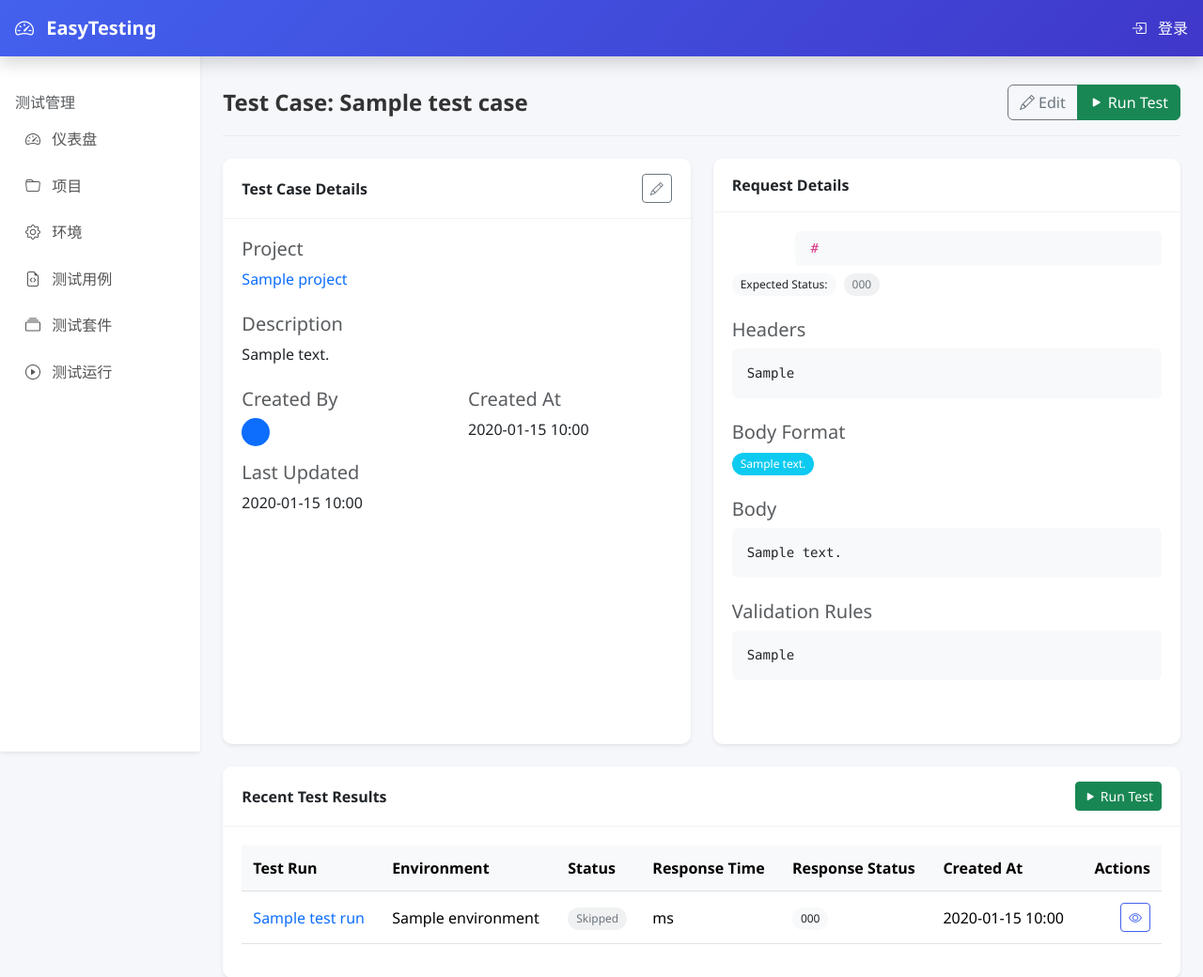
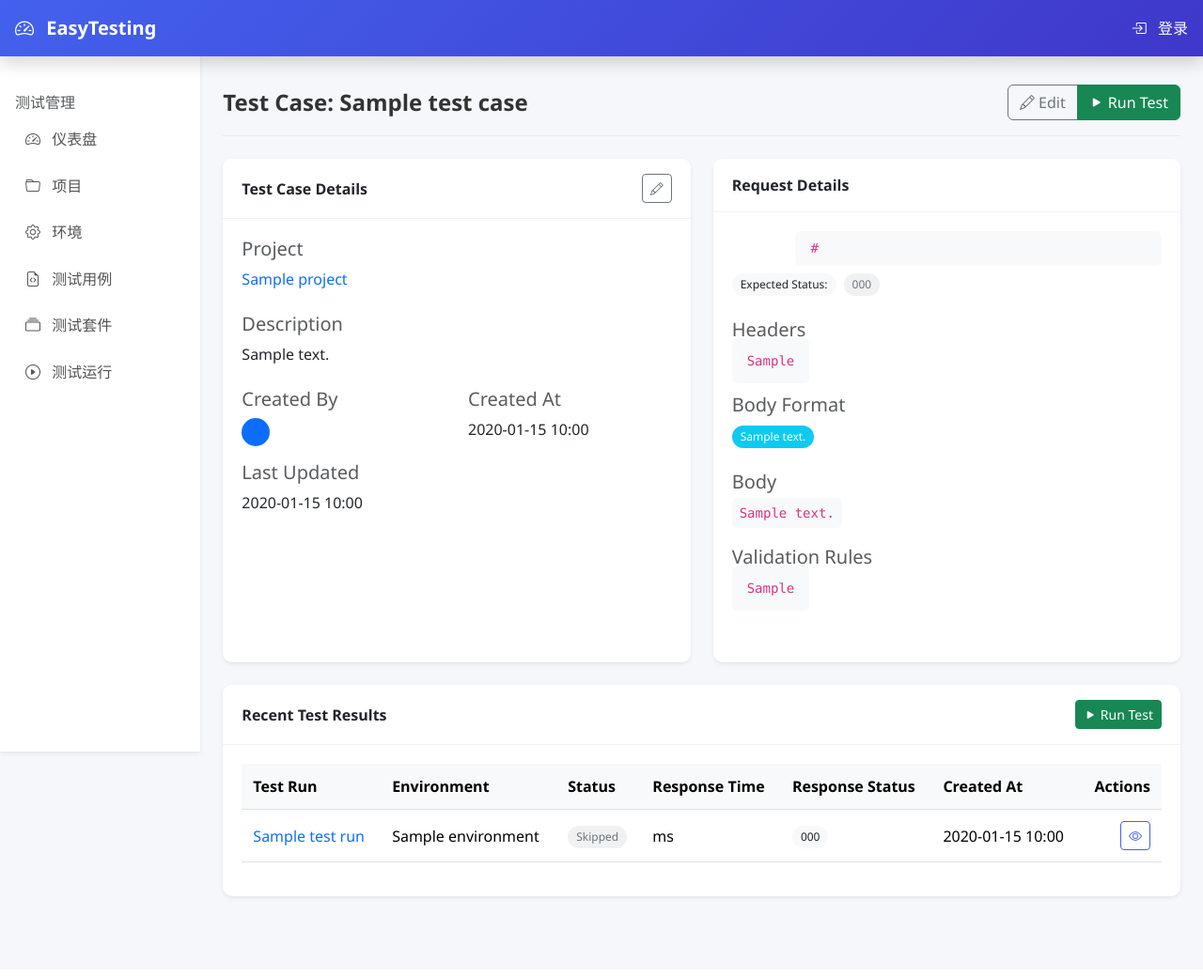
Before and after one commit to Joyamon/EasyTesting, a Django app: template templates/test_manager/test_case_detail.html in a window 1280 px wide. Shown: the top 1040 px of the page at 94% size. After the commit the page ends 958 px from the top, so only its background shows below. Run offline with Django 4.2, Linux system fonts and the light colour scheme; the template is opened without the code that fills it: most values are stand-ins (such as "Sample title", 1, 10 or a date in 2020); some libraries are stand-ins or nearby versions.

Commit message:
优化test_case_detail.html中参数显示

```diff
--- a/templates/test_manager/test_case_detail.html
+++ b/templates/test_manager/test_case_detail.html
@@ -94,7 +94,7 @@
                 <div class="mb-4">
                     <h5 class="text-muted mb-2">Headers</h5>
                     {% if test_case.request_headers %}
-                        <pre class="bg-light p-3 rounded"><code>{{ test_case.request_headers|pprint }}</code></pre>
+                        <code class="bg-light p-3 rounded">{{ test_case.request_headers|pprint }}</code>
                     {% else %}
                         <p class="text-muted">No headers specified</p>
                     {% endif %}
@@ -108,7 +108,7 @@
                 <div class="mb-4">
                     <h5 class="text-muted mb-2">Body</h5>
                     {% if test_case.request_body %}
-                        <pre class="bg-light p-3 rounded"><code>{{ test_case.request_body|pprint }}</code></pre>
+                        <code class="bg-light p-2 rounded">{{ test_case.request_body|pprint }}</code>
                     {% else %}
                         <p class="text-muted">No body specified</p>
                     {% endif %}
@@ -117,7 +117,7 @@
                 <div class="mb-4">
                     <h5 class="text-muted mb-2">Validation Rules</h5>
                     {% if test_case.validation_rules %}
-                        <pre class="bg-light p-3 rounded"><code>{{ test_case.validation_rules|pprint }}</code></pre>
+                        <code class="bg-light p-3 rounded">{{ test_case.validation_rules|pprint }}</code>
                     {% else %}
                         <p class="text-muted">No validation rules specified</p>
                     {% endif %}
```
